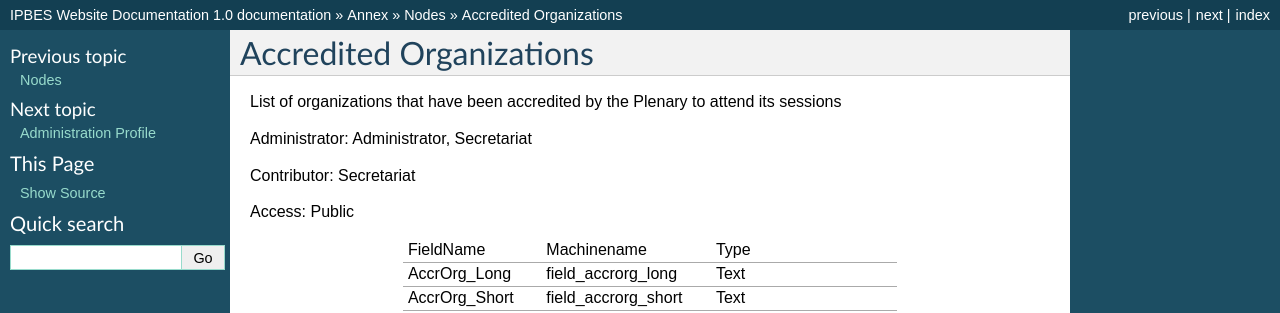
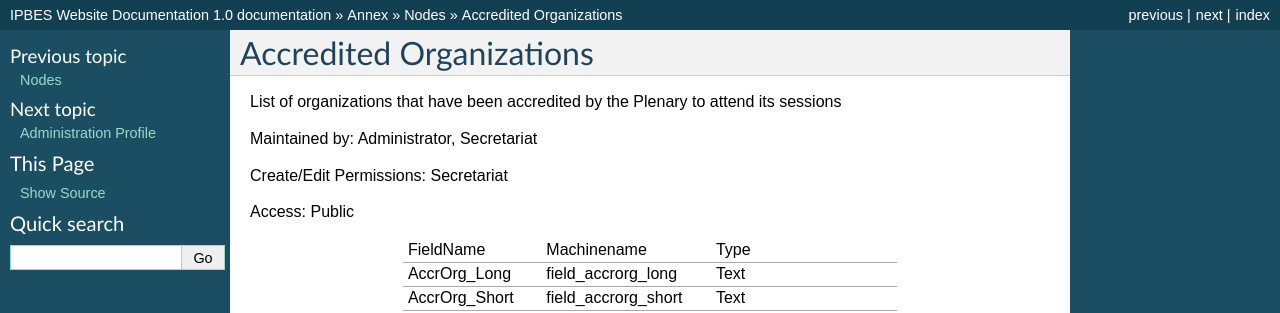
Before and after one commit to ipbes/ipbeswebdocs, a Sphinx documentation site: the page built from docs/annex/nodes/accredited-organization.rst, in a window 1280 px wide. Shown: the top 313 px of the page. Built offline with Sphinx 7.4.7, drawn with Linux system fonts in a browser that asks for light colours; pages that are not in the unit, such as notebooks, are missing from menus.

Commit message:
Update accredited-organization.rst

```diff
--- a/docs/annex/nodes/accredited-organization.rst
+++ b/docs/annex/nodes/accredited-organization.rst
@@ -3,9 +3,9 @@ Accredited Organizations
 
 List of organizations that have been accredited by the Plenary to attend its sessions
 
-Administrator: Administrator, Secretariat
+Maintained by: Administrator, Secretariat
 
-Contributor: Secretariat
+Create/Edit Permissions: Secretariat
 
 Access: Public
 
```
